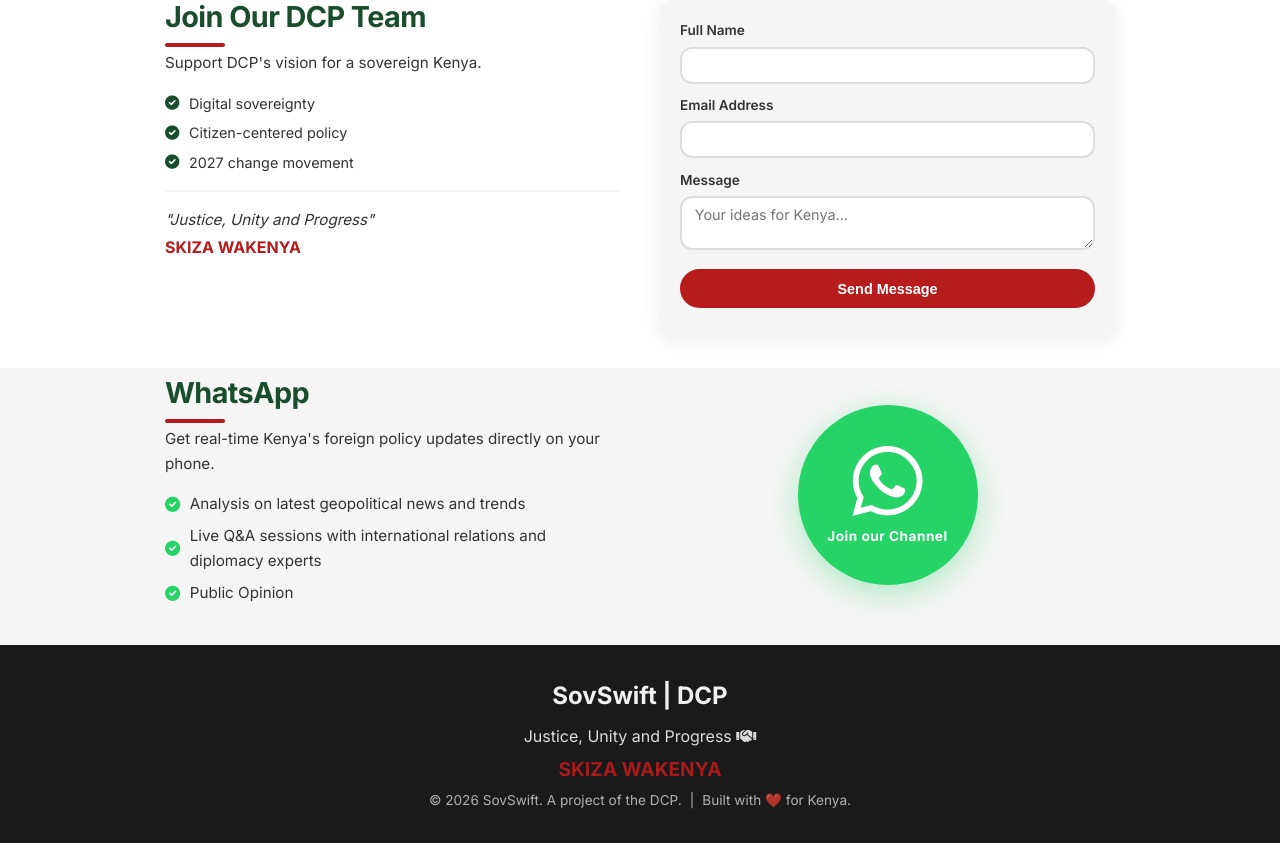
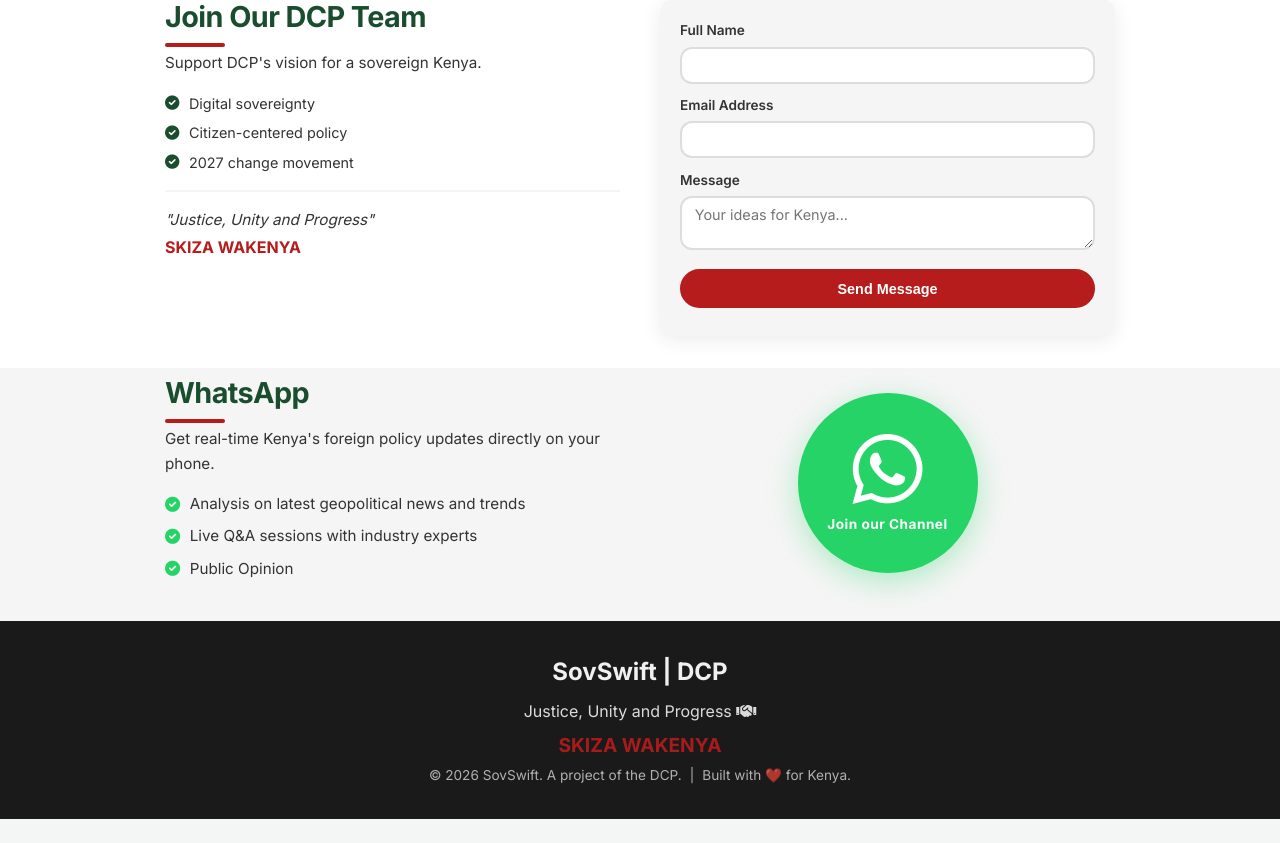
Before and after one commit to elvismogere/sovswift-kenya, a Flask app: page / in a window 1280 px wide. Shown: the part 1816-2659 px from the top of the page. After the commit the page ends 2635 px from the top, so only its background shows below. Run offline with Flask 3, Linux system fonts and the light colour scheme; data that the repository does not hold is empty.

Commit message:
Update index.html

```diff
--- a/templates/index.html
+++ b/templates/index.html
@@ -193,7 +193,7 @@
                         </p>
                         <div class="whatsapp-features">
                             <p><i class="fas fa-check-circle" style="color: #25D366;"></i> Analysis on latest geopolitical news and trends</p>
-                            <p><i class="fas fa-check-circle" style="color: #25D366;"></i> Live Q&A sessions with international relations and diplomacy experts</p>
+                            <p><i class="fas fa-check-circle" style="color: #25D366;"></i> Live Q&A sessions with industry experts</p>
                             <p><i class="fas fa-check-circle" style="color: #25D366;"></i> Public Opinion</p>
                         </div>
                     </div>
```
